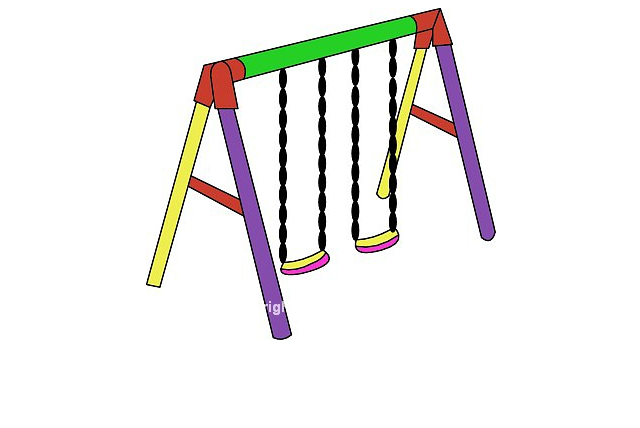
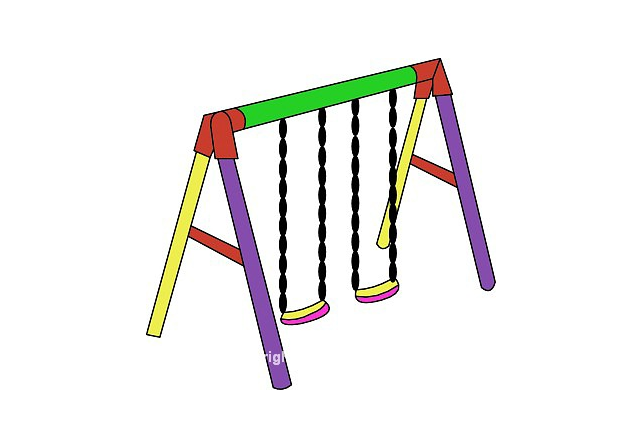
Before and after one commit to hellerpdx/muchosalsa.github.io, a plain HTML site: page index.html in a window 1280 px wide. Shown: the whole page, without its empty margins (319-959 px from the left). Drawn offline with Linux system fonts and the light colour scheme.

```diff
--- a/index.html
+++ b/index.html
@@ -1,8 +1,7 @@
 <html>
 <body>
-<div align="center">
+<div style="padding-top:50px;" align="center">
   <img src="swing.jpg">
 </div>
 </body>
-
 </html>
```
Also changed, not shown: 1 other file.
